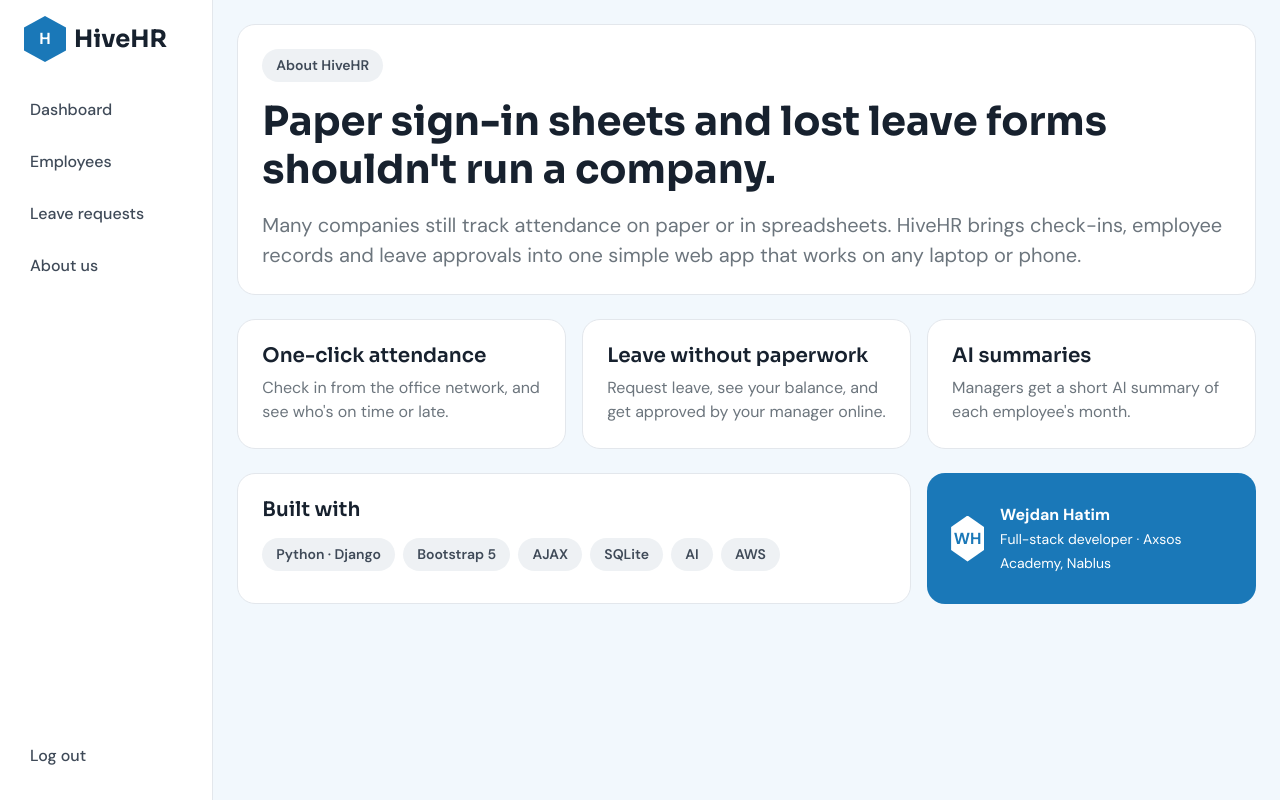
After one commit to wejhatim-tech/HR-System, a Django app: template app/templates/about.html in a window 1280 px wide. The commit adds this page. Run offline with Django 5.2, Linux system fonts and the light colour scheme; the template is opened without the code that fills it, so the values that code supplies are empty.

Commit message:
Add menu and about page

```diff
--- a/app/static/style.css
+++ b/app/static/style.css
@@ -75,3 +75,68 @@ h1, h2, h3, .logo-text {
         min-height: auto;
     }
 }
+/* القائمة الجانبية */
+.menu {
+    background: #FFFFFF;
+    border-right: 1px solid var(--border);
+    min-height: 100vh;
+}
+
+.menu a {
+    display: block;
+    padding: 12px 14px;
+    margin-bottom: 4px;
+    border-radius: 12px;
+    color: #3F4A58;
+    text-decoration: none;
+    font-weight: 500;
+}
+
+.menu a:hover {
+    background: var(--ground);
+}
+
+.menu a.active {
+    background: #DCEFFB;
+    color: var(--primary-dark);
+    font-weight: 600;
+}
+
+/* لوجو أزرق للقائمة */
+.logo-blue {
+    background: var(--primary);
+    color: #FFFFFF;
+}
+
+/* صندوق أبيض للمحتوى */
+.box {
+    background: #FFFFFF;
+    border: 1px solid var(--border);
+    border-radius: 18px;
+    padding: 24px;
+}
+
+/* شارة صغيرة */
+.tag {
+    display: inline-block;
+    padding: 6px 14px;
+    border-radius: 999px;
+    background: #EEF1F4;
+    color: #3F4A58;
+    font-weight: 600;
+    font-size: 14px;
+}
+
+@media (max-width: 767px) {
+    .menu {
+        min-height: auto;
+    }
+}
+
+/* كرت المطورة */
+.dev-card {
+    background: var(--primary);
+    color: #FFFFFF;
+    border-radius: 18px;
+    padding: 24px;
+}
--- /dev/null
+++ b/app/templates/about.html
@@ -0,0 +1,63 @@
+{% extends 'base.html' %}
+{% block title %}HiveHR · About us{% endblock %}
+{% block content %}
+<div class="container-fluid">
+    <div class="row">
+        {% include 'menu.html' %}
+        <main class="col p-4">
+            <!-- المشكلة -->
+            <div class="box mb-4">
+                <span class="tag mb-3">About HiveHR</span>
+                <h1 class="mb-3">Paper sign-in sheets and lost leave forms shouldn't run a company.</h1>
+                <p class="fs-5 text-secondary mb-0">Many companies still track attendance on paper or in spreadsheets. HiveHR brings check-ins, employee records and leave approvals into one simple web app that works on any laptop or phone.</p>
+            </div>
+
+            <!-- المميزات -->
+            <div class="row g-3 mb-4">
+                <div class="col-md-4">
+                    <div class="box h-100">
+                        <h2 class="h5">One-click attendance</h2>
+                        <p class="text-secondary mb-0">Check in from the office network, and see who's on time or late.</p>
+                    </div>
+                </div>
+                <div class="col-md-4">
+                    <div class="box h-100">
+                        <h2 class="h5">Leave without paperwork</h2>
+                        <p class="text-secondary mb-0">Request leave, see your balance, and get approved by your manager online.</p>
+                    </div>
+                </div>
+                <div class="col-md-4">
+                    <div class="box h-100">
+                        <h2 class="h5">AI summaries</h2>
+                        <p class="text-secondary mb-0">Managers get a short AI summary of each employee's month.</p>
+                    </div>
+                </div>
+            </div>
+
+            <!-- التقنيات والمطورة -->
+            <div class="row g-3">
+                <div class="col-md-8">
+                    <div class="box h-100">
+                        <h2 class="h5 mb-3">Built with</h2>
+                        <span class="tag me-1 mb-2">Python · Django</span>
+                        <span class="tag me-1 mb-2">Bootstrap 5</span>
+                        <span class="tag me-1 mb-2">AJAX</span>
+                        <span class="tag me-1 mb-2">SQLite</span>
+                        <span class="tag me-1 mb-2">AI</span>
+                        <span class="tag me-1 mb-2">AWS</span>
+                    </div>
+                </div>
+                <div class="col-md-4">
+                    <div class="dev-card h-100 d-flex align-items-center gap-3">
+                        <span class="logo">WH</span>
+                        <div>
+                            <div class="fw-bold">Wejdan Hatim</div>
+                            <small>Full-stack developer · Axsos Academy, Nablus</small>
+                        </div>
+                    </div>
+                </div>
+            </div>
+        </main>
+    </div>
+</div>
+{% endblock %}
--- /dev/null
+++ b/app/templates/menu.html
@@ -0,0 +1,12 @@
+<!-- القائمة الجانبية -->
+<nav class="menu col-md-3 col-lg-2 p-3 d-flex flex-column">
+    <div class="d-flex align-items-center gap-2 mb-4 px-2">
+        <span class="logo logo-blue">H</span>
+        <span class="logo-text">HiveHR</span>
+    </div>
+    <a href="/dashboard" class="{% if request.path == '/dashboard' %}active{% endif %}">Dashboard</a>
+    <a href="/employees" class="{% if request.path == '/employees' %}active{% endif %}">Employees</a>
+    <a href="/leaves" class="{% if request.path == '/leaves' %}active{% endif %}">Leave requests</a>
+    <a href="/about" class="{% if request.path == '/about' %}active{% endif %}">About us</a>
+    <a href="/logout" class="mt-auto">Log out</a>
+</nav>
--- a/app/urls.py
+++ b/app/urls.py
@@ -7,4 +7,5 @@ urlpatterns = [
     path('login', views.login),
     path('logout', views.logout),
     path('dashboard', views.dashboard),
+    path('about', views.about),
 ]
--- a/app/views.py
+++ b/app/views.py
@@ -57,3 +57,8 @@ def dashboard(request):
         'employee': models.Employee.objects.get(id=request.session['user_id']),
     }
     return render(request, 'dashboard.html', context)
+
+def about(request):
+    if 'user_id' not in request.session:
+        return redirect('/')
+    return render(request, 'about.html')
```
Also changed, not shown: app/templates/dashboard.html (+7 -3 lines).
